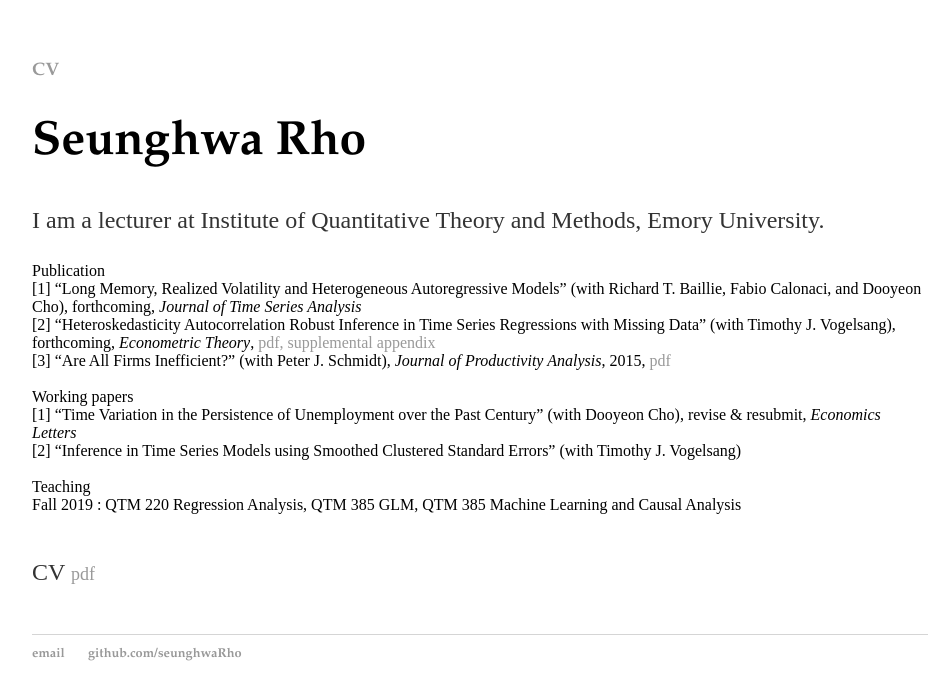
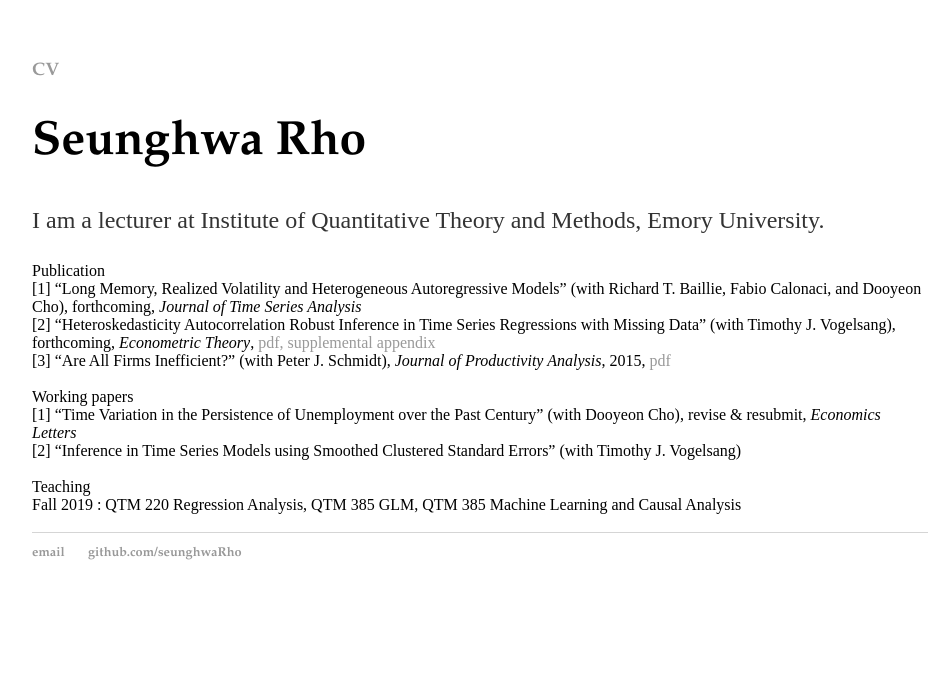
Before and after one commit to seunghwaRho/seunghwaRho.github.io, a Jekyll site: the page index.html, which Jekyll copies as it is, in a window 1280 px wide. Shown: the top 700 px of the page, without its empty margins (160-1112 px from the left). Built offline with Jekyll 4.4.1, drawn with Linux system fonts in a browser that asks for light colours.

Commit message:
increase space

```diff
--- a/index.html
+++ b/index.html
@@ -39,7 +39,7 @@
 			<div>Fall 2019 : QTM 220 Regression Analysis, QTM 385 GLM, QTM 385 Machine Learning and Causal Analysis</div>
 			</div>
 &nbsp;
-<section><p>CV <a href="/docs/cv_apr_2019.pdf" target="_blank" style="font-size: 18px">pdf</a></p></section>&nbsp;&nbsp;
+&nbsp;&nbsp;
 		<footer>
     		<ul>
         		<li><a href="mailto:serho@emory.edu">email</a></li>
```
